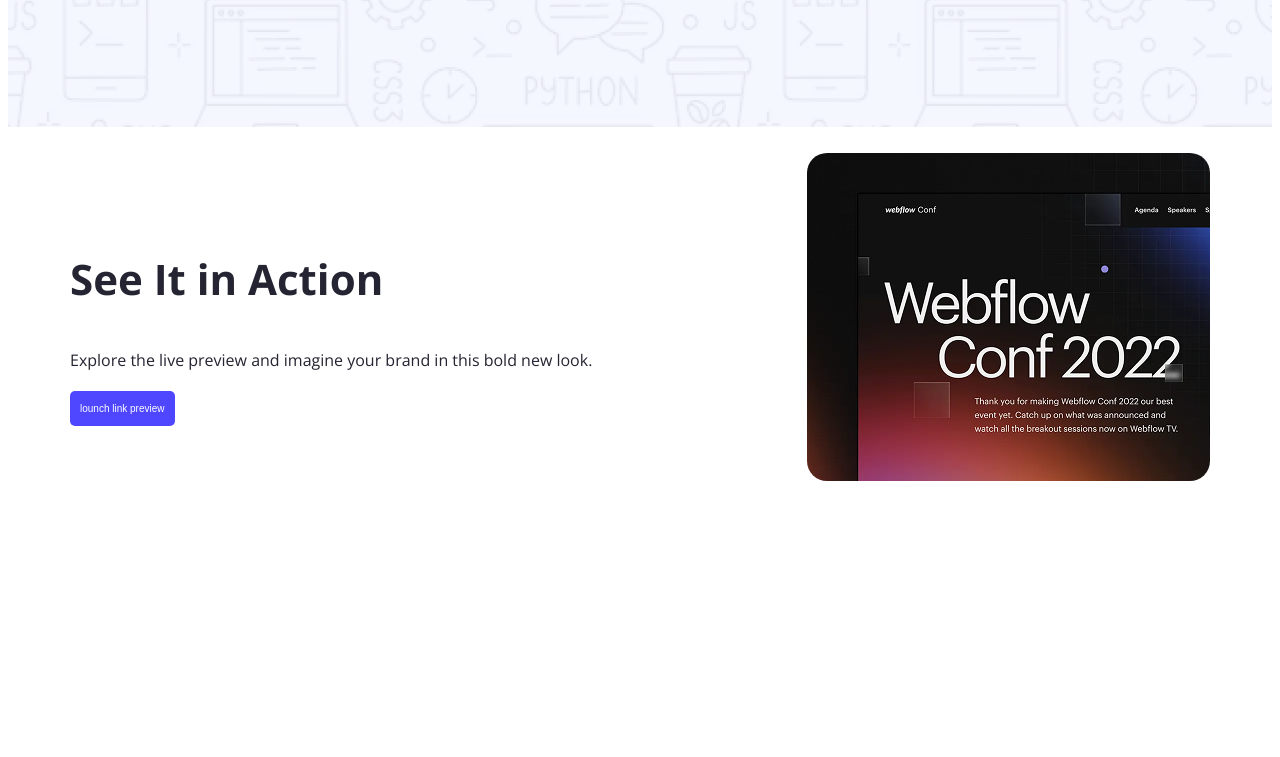
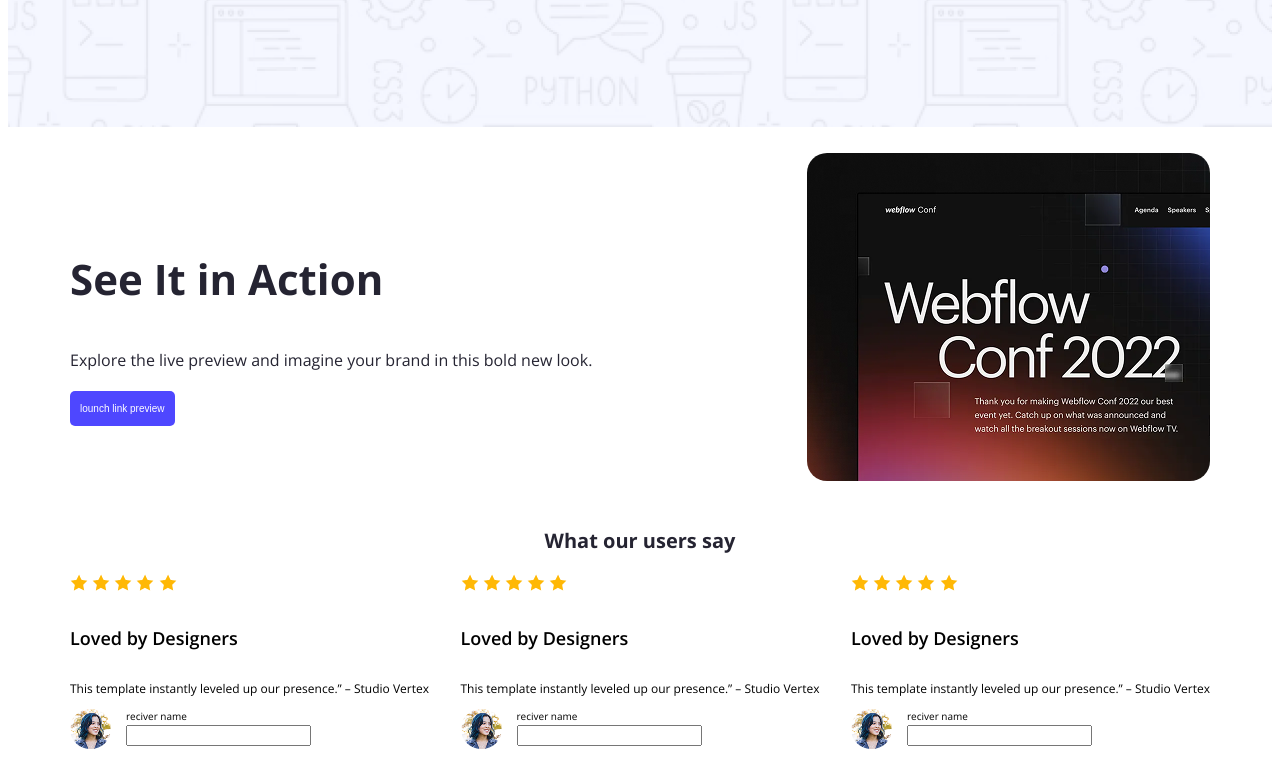
Before and after one commit to aanoman271/programminghero-assainment-project, a plain HTML site: page index.html in a window 1280 px wide. Shown: the part 481-1238 px from the top of the page. Before the commit the page ends 996 px from the top, so only its background shows below. Drawn offline with nearby package versions, Linux system fonts and the light colour scheme.

Commit message:
productive section

```diff
--- a/index.html
+++ b/index.html
@@ -35,6 +35,84 @@
    <img class="action-img" src="images/wc-mini.png" alt="">
   </section>
 
+  <section class="productive">
+    <h3 class="productive-title action-title">What our users say</h3>
+     <div class="productive-card-containers">
+   <div class="productive-container">
+    <div class="productive-stars">
+        <img src="images/icon-star.png" alt="">
+        <img src="images/icon-star.png" alt="">
+        <img src="images/icon-star.png" alt="">
+        <img src="images/icon-star.png" alt="">
+        <img src="images/icon-star.png" alt="">
+
+    </div>
+    <div class="pcard-contain">
+        <h5 class="pcard-heading">Loved by Designers</h5>
+        <p class="pcard-content">This template instantly leveled up our presence.” – Studio Vertex</p>
+
+    </div>
+    <div class="pcard-recive">
+        <img src="images/avatar.png" alt="">
+        <form action="">
+            <label for="">reciver name</label>
+            <input type="text">
+        </form>
+    </div>
+
+</div>
+
+
+ <div class="productive-container">
+    <div class="productive-stars">
+        <img src="images/icon-star.png" alt="">
+        <img src="images/icon-star.png" alt="">
+        <img src="images/icon-star.png" alt="">
+        <img src="images/icon-star.png" alt="">
+        <img src="images/icon-star.png" alt="">
+
+    </div>
+    <div class="pcard-contain">
+        <h5 class="pcard-heading">Loved by Designers</h5>
+        <p class="pcard-content">This template instantly leveled up our presence.” – Studio Vertex</p>
+
+    </div>
+    <div class="pcard-recive">
+        <img src="images/avatar.png" alt="">
+        <form action="">
+            <label for="">reciver name</label>
+            <input type="text">
+        </form>
+    </div>
+
+</div>
+
+ <div class="productive-container">
+    <div class="productive-stars">
+        <img src="images/icon-star.png" alt="">
+        <img src="images/icon-star.png" alt="">
+        <img src="images/icon-star.png" alt="">
+        <img src="images/icon-star.png" alt="">
+        <img src="images/icon-star.png" alt="">
+
+    </div>
+    <div class="pcard-contain">
+        <h5 class="pcard-heading">Loved by Designers</h5>
+        <p class="pcard-content">This template instantly leveled up our presence.” – Studio Vertex</p>
+
+    </div>
+    <div class="pcard-recive">
+        <img src="images/avatar.png" alt="">
+        <form action="">
+            <label for="">reciver name</label>
+            <input type="text">
+        </form>
+    </div>
+
+</div>
+</div>
+  </section>
+
 </main>
 
 </body>
--- a/styles/style.css
+++ b/styles/style.css
@@ -104,3 +104,42 @@
 .action-img{
     border-radius: 20px;
 }
+
+
+/* productive section css */
+
+.productive-card-containers{
+    display: flex ;
+    justify-content: space-between;
+}
+.productive-title{
+    text-align: center;
+    font-size: 20px;
+}
+
+.pcard-content{
+    font-weight: 200;
+    font-size: 12px;
+}
+.pcard-heading{
+    font-size: 18px;
+    font-weight: 600;
+
+}
+
+.pcard-recive{
+    display: flex;
+    gap:15px
+}
+.pcard-recive img{
+    border-radius: 50%;
+}
+.pcard-recive form label{
+    display: block;
+    font-size: 10px;
+    font-weight: 150;
+}
+
+..productive-card-container{
+box-shadow: rgba(0, 0, 0, 0.1) 0px 1px 2px 0px;
+}
```
